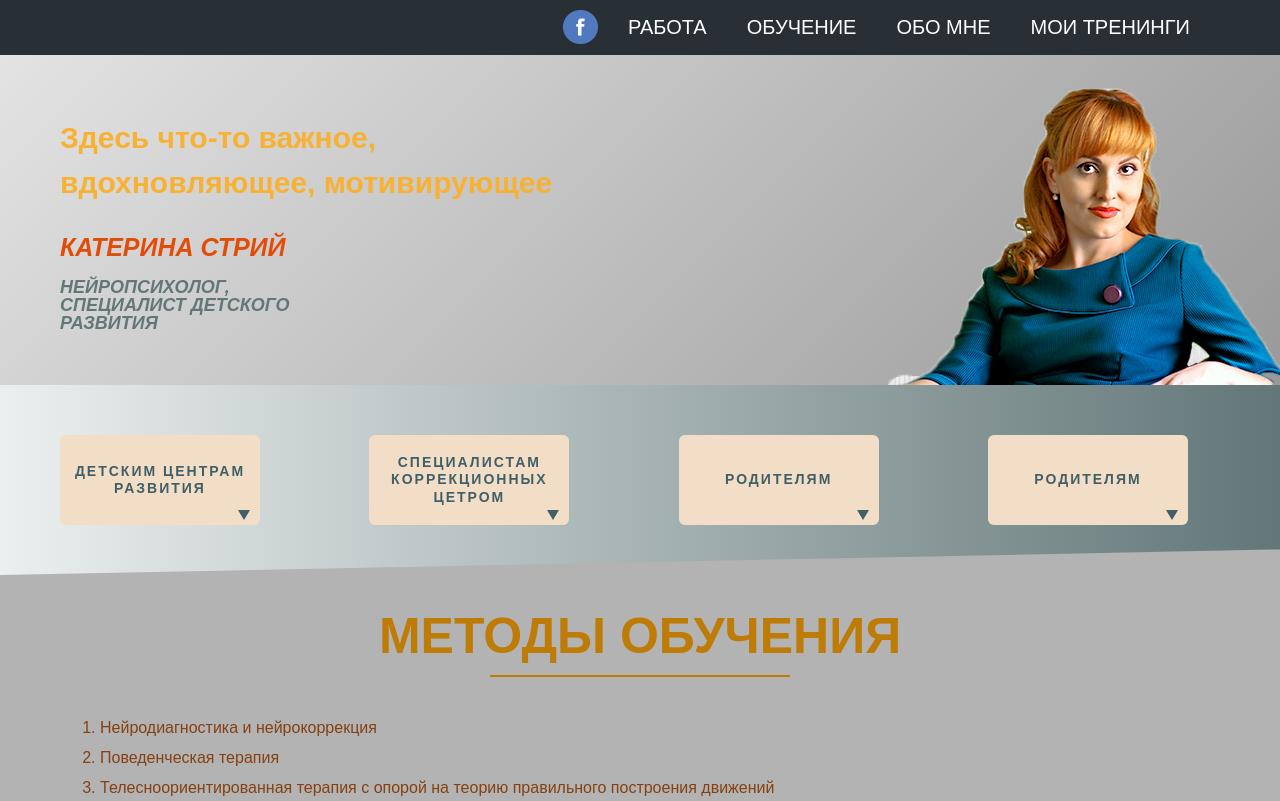
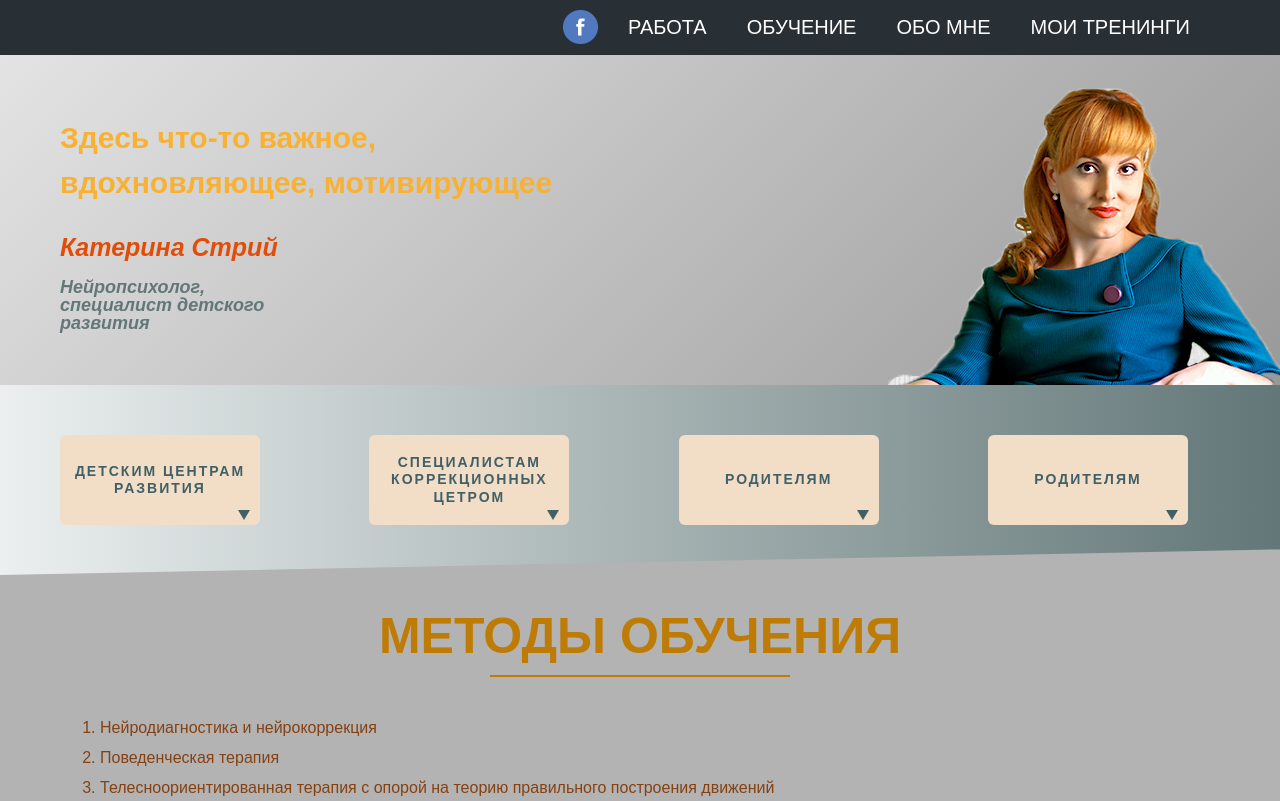
Before and after one commit to paulbardar/vizitka, a plain HTML site: page index.html in a window 1280 px wide. Shown: the top 801 px of the page. Drawn offline with nearby package versions, Linux system fonts and the light colour scheme; files that its build step writes are made by us from their sources.

Commit message:
deletetd uppercase for name

```diff
--- a/less/style.less
+++ b/less/style.less
@@ -279,7 +279,7 @@ textarea {
 		font-size: 25px;
 		color: @name-color;
 		font-style: italic;
-		text-transform: uppercase;
+		// text-transform: uppercase;
 		font-weight: bold;
 		margin-top: 0;
 		line-height: 1;
@@ -291,7 +291,7 @@ textarea {
 	&__proffessian {
 		font-size: 18px;
 		color: @proffessian-color;
-		text-transform: uppercase;
+		// text-transform: uppercase;
 		font-style: italic;
 		font-weight: bold;
 		max-width: 260px;
```
